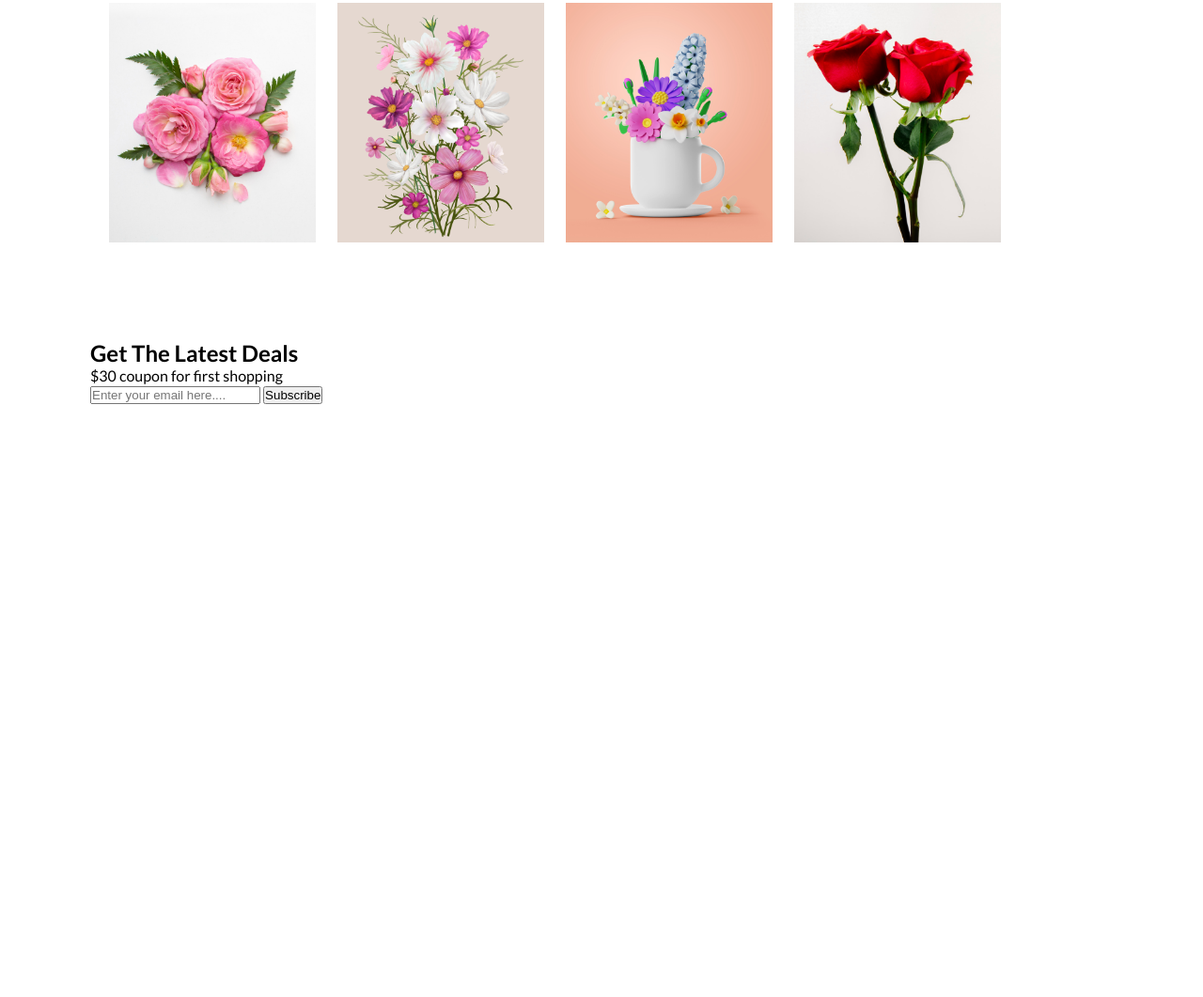
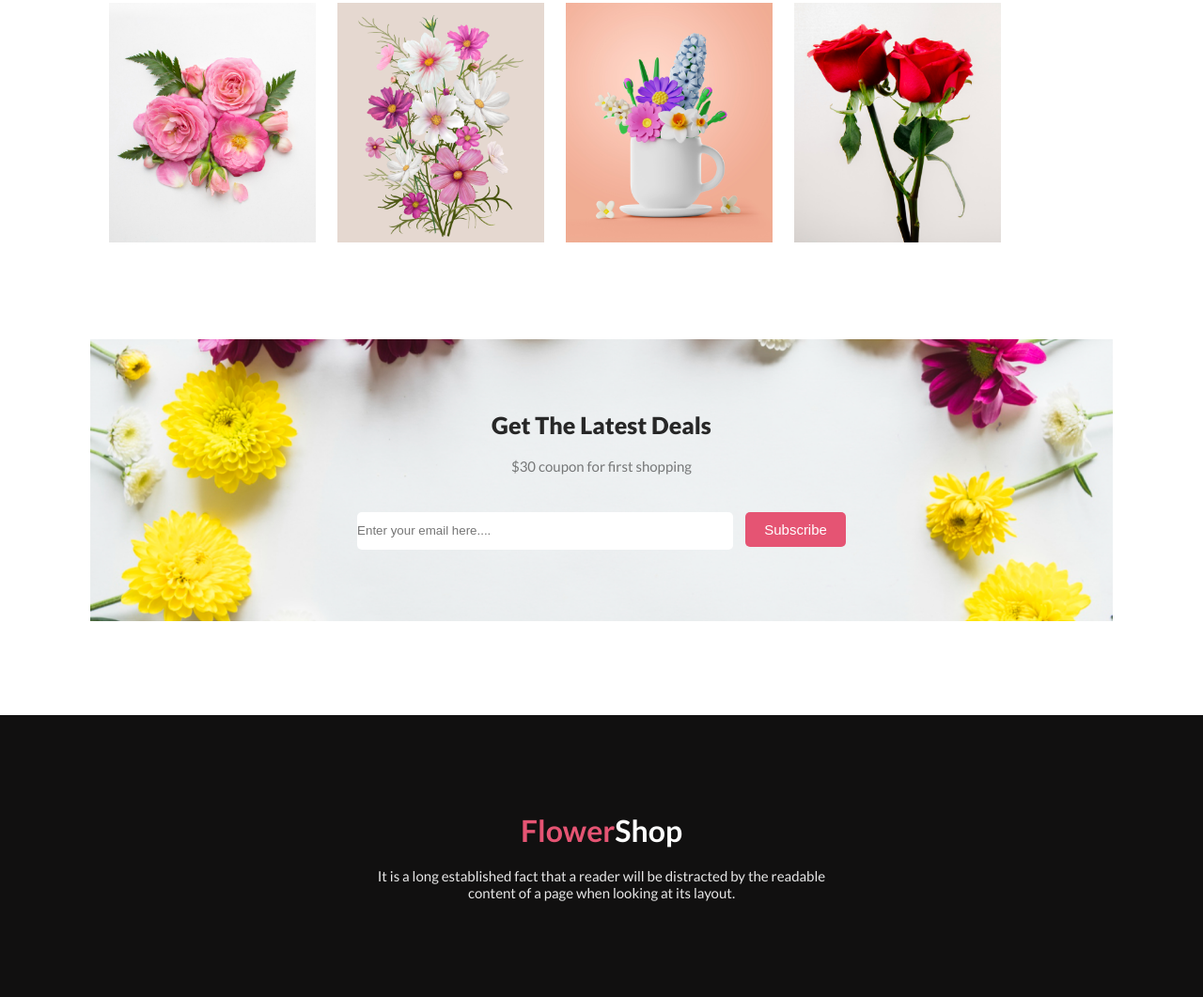
Before and after one commit to mdahnafhossainabir/first-assignment, a plain HTML site: page index.html in a window 1280 px wide. Shown: the part 1977-3038 px from the top of the page at 94% size. Before the commit the page ends 2407 px from the top, so only its background shows below. Drawn offline with Linux system fonts and the light colour scheme.

Commit message:
second update

```diff
--- a/css/style.css
+++ b/css/style.css
@@ -215,8 +215,101 @@ text-align: center;
     margin-bottom: 100px;
 }
 
+/* latest deal styles */
+
 .latest-deal{
+    background-image: url("../flower-assets/image-01.png");
+    background-size: cover;
+    background-position: center;
+    background-repeat: no-repeat;
+    height: 300px;
     width: 85vw;
     margin: 0 auto;
-    back
+    display: flex;
+    align-items: center;
+    flex-direction: column;
+    justify-content: center;
 }
+
+.email{
+
+    height: 40px;
+    width: 400px;
+    border-radius: 5px;
+    border: 0px;
+
+}
+
+.email-btn{
+    color: #FFF;
+    font-size: 15px;
+    font-weight: 500;
+    border-radius: 5px;
+    background: #E55473;
+    border: 0px;
+    padding: 10px 20px;
+    text-align: center;
+    margin-top: 40px;
+    margin-left: 10px;
+}
+
+
+
+
+.latest-description{
+
+   margin-top: 20px;
+    color: #27272799;
+    font-size: 15px;
+    font-weight: 400;
+    text-align: center;
+
+
+}
+
+.latest-deal h1{
+
+    color: #272727;
+    font-size: 25px;
+    font-weight: 800;
+    text-align: center;
+
+}
+
+/* footer styles */
+
+.footer{
+
+    margin-top: 100px;
+    height: 300px;
+    background-color: #111010;
+    color: white;
+    display: flex;
+    align-items: center;
+    flex-direction: column;
+    justify-content: center;
+}
+.footer-sp{
+    color: #E55473;
+
+}
+
+
+.footer-text{
+
+    text-align: center;
+
+}
+
+.footer-text h1 span{
+    color: #E55473;
+}
+
+.footer-text p{
+color: #ffffffe6;
+text-align: center;
+font-size: 15px;
+font-weight: 400;
+margin-top: 20px;
+
+}
--- a/index.html
+++ b/index.html
@@ -86,18 +86,33 @@
         </section>
 
         <section>
+            <div class="latest-deal">
+                <div class="latest-text">
+                    <h1>Get The Latest Deals</h1>
+                    <p class="latest-description">$30 coupon for first shopping</p>
+                </div>
 
-            <div class="latest-deal">
-                <h1>Get The Latest Deals</h1>
-                <p>$30 coupon for first shopping</p>
-                <input type="search" placeholder="Enter your email here...." name="" id="search">
-                <input type="button" value="Subscribe" >
+            <div class="search">
+                    <form >
+                       <input class="email" type="email" name="" id="email" placeholder="Enter your email here....">
+                        <button class="email-btn">Subscribe</button>
+                    </form>
+
+                </div>
             </div>
         </section>
     </main>
 
     <footer>
 
+        <div class="footer">
+            <div class="footer-text">
+                <h1><span>Flower</span>Shop</h1>
+                <p>It is a long established fact that a reader will be distracted by the readable<br>content of a page when looking at its layout.</p>
+            </div>
+
+        </div>
+
     </footer>
 </body>
 </html>
```
Also changed, not shown: flower-assets/image-01.png (added).
